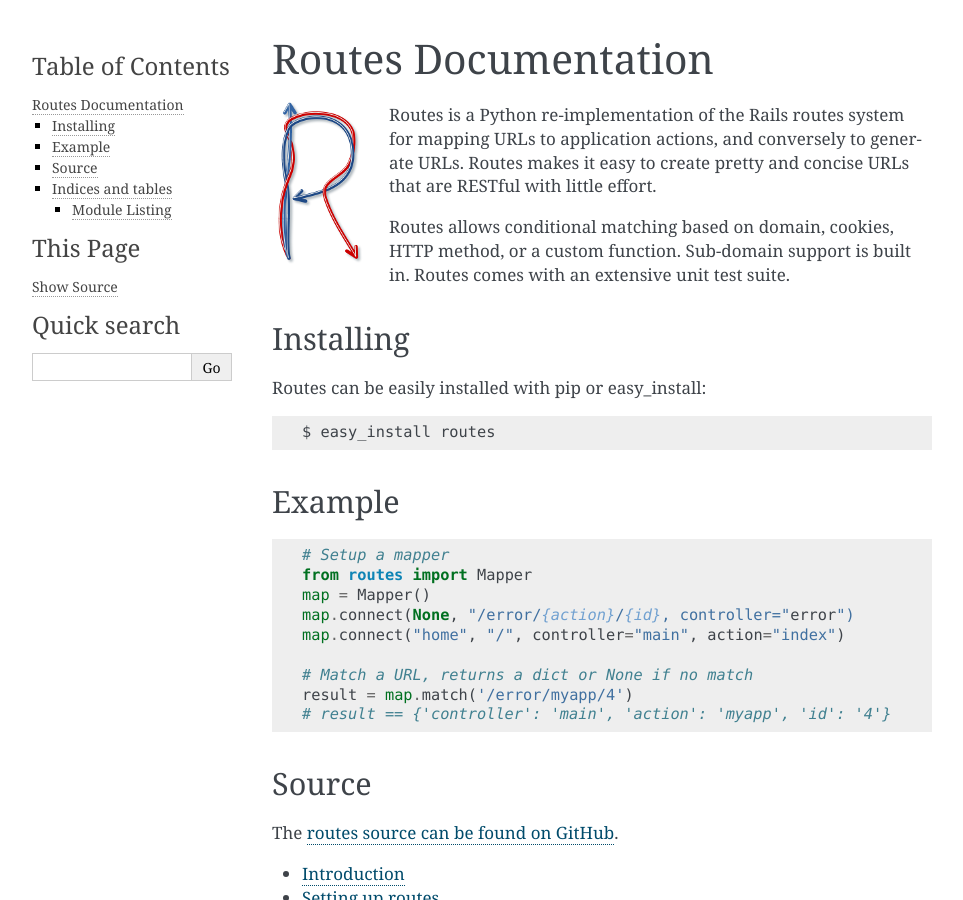
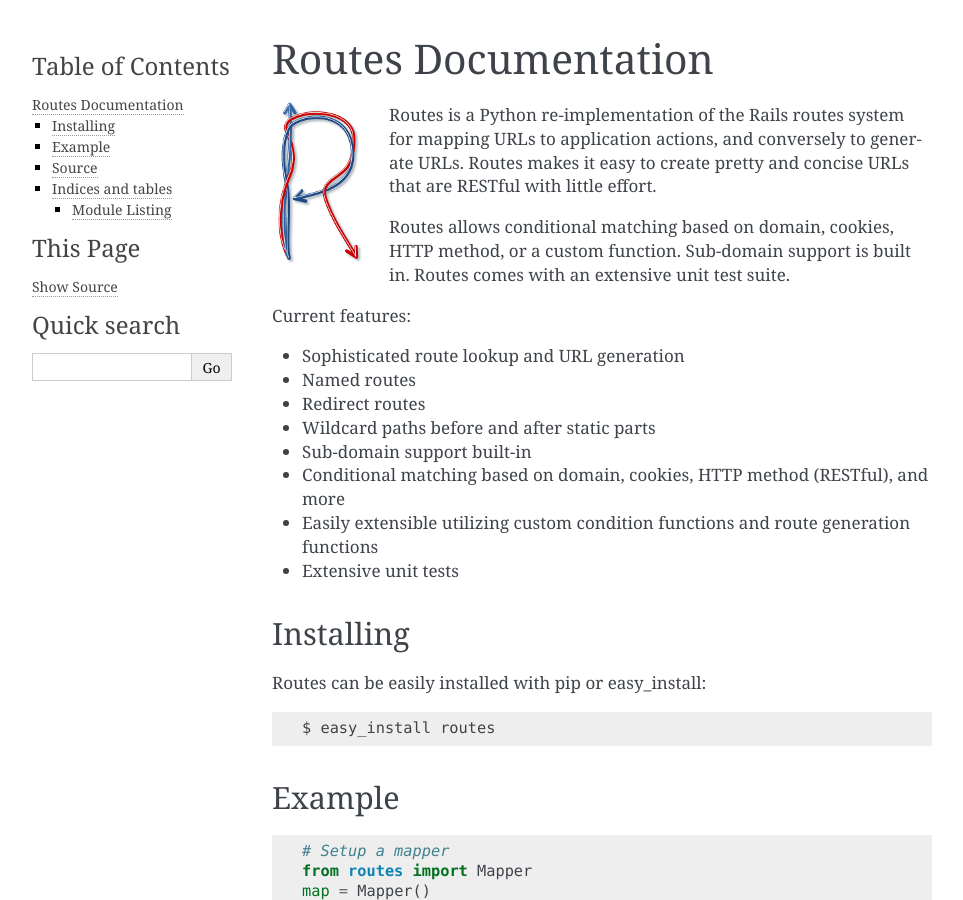
Before and after one commit to bbangert/routes, a Sphinx documentation site: the page built from docs/index.rst, in a window 1280 px wide and 900 px high. Shown: the whole window, without its empty margins (148-1111 px from the left). Built offline with Sphinx 7.4.7, drawn with Linux system fonts in a browser that asks for light colours.

Commit message:
add feature list
--HG--
branch : trunk

```diff
--- a/docs/index.rst
+++ b/docs/index.rst
@@ -10,6 +10,18 @@
 Routes is a Python re-implementation of the Rails routes system for mapping URLs to application actions, and conversely to generate URLs. Routes makes it easy to create pretty and concise URLs that are RESTful with little effort.
 
 Routes allows conditional matching based on domain, cookies, HTTP method, or a custom function. Sub-domain support is built in. Routes comes with an extensive unit test suite.
+
+Current features:
+
+* Sophisticated route lookup and URL generation
+* Named routes
+* Redirect routes
+* Wildcard paths before and after static parts
+* Sub-domain support built-in
+* Conditional matching based on domain, cookies, HTTP method (RESTful), and more
+* Easily extensible utilizing custom condition functions and route generation
+  functions
+* Extensive unit tests
 
 Installing
 ==========
```
